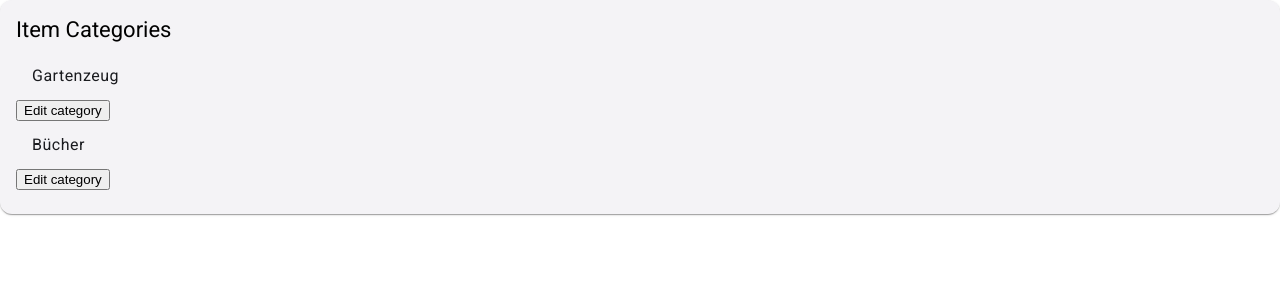
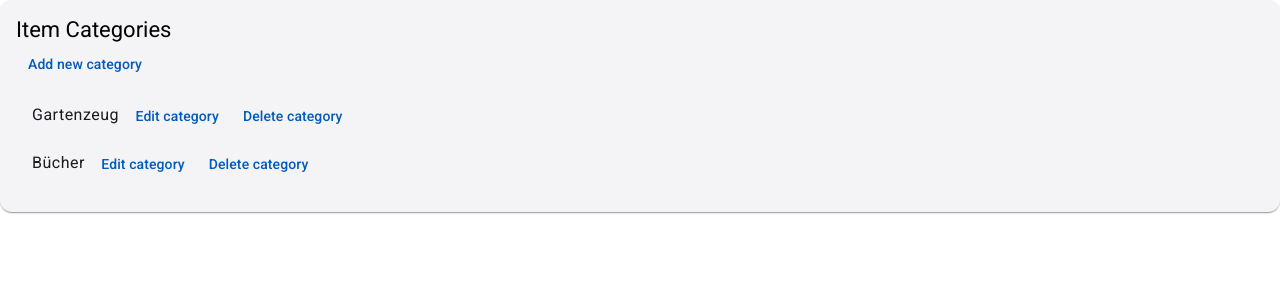
Before and after one commit to hannaseithe/boxApp, an Angular app: page /cat-list in a window 1280 px wide. Shown: the top 300 px of the page. Built offline with nearby package versions, Linux system fonts and the light colour scheme.

Commit message:
CatListComp

```diff
--- a/src/app/cat-list/cat-list.component.html
+++ b/src/app/cat-list/cat-list.component.html
@@ -1,19 +1,48 @@
 <mat-card>
     <mat-card-header>
         <mat-card-title>Item Categories</mat-card-title>
+        <mat-card-subtitle>
+            @if (!addNew) {
+
+            <button mat-button (click)="add()">
+                Add new category
+            </button>
+            }
+            @if (addNew) {
+
+            <mat-form-field>
+                <input matInput [formControl]="catFC" id="catName" type="text" required />
+
+            </mat-form-field>
+            <button mat-button (click)="updateCat()" [disabled]="!catFC.valid">Save</button>
+
+            }
+
+        </mat-card-subtitle>
+
     </mat-card-header>
     <mat-card-content>
         <mat-list role="list">
             @for (cat of cats(); track cat) {
-            <mat-list-item role="listitem">{{ cat?.name }}</mat-list-item>
-            <button (click)="edit(cat)">
-                Edit category
-              </button>
+            @if (!isCatEdited(cat.id)) {
+            <mat-list-item role="listitem">
+                {{ cat?.name }}
+                <button mat-button (click)="edit(cat)">
+                    Edit category
+                </button>
+                <button mat-button (click)="delete(cat)">
+                    Delete category
+                </button>
+            </mat-list-item>
+            }
             @if (isCatEdited(cat.id)) {
-                <div>
-                    <input matInput [formControl]="cat.name" id="catName" type="text" required>
-                    <button mat-button (click)="updateCat()" [disabled]="!form.valid">Save</button>
-                </div>
+
+            <mat-form-field>
+                <input matInput [formControl]="catFC" id="catName" type="text" required />
+
+            </mat-form-field>
+            <button mat-button (click)="updateCat(cat)" [disabled]="!catFC.valid">Save</button>
+
             }
             }
         </mat-list>
--- a/src/app/cat-list/cat-list.component.ts
+++ b/src/app/cat-list/cat-list.component.ts
@@ -4,7 +4,10 @@ import { Cat, uniqueId } from '../app';
 import { RouterModule } from '@angular/router';
 import { MatListModule } from '@angular/material/list';
 import { MatCardModule } from '@angular/material/card';
-import { ReactiveFormsModule } from '@angular/forms';
+import { FormControl, ReactiveFormsModule } from '@angular/forms';
+import { MatButtonModule } from '@angular/material/button';
+import { MatInputModule } from '@angular/material/input';
+import { MatFormFieldModule } from '@angular/material/form-field';
 
 @Component({
   selector: 'app-cat-list',
@@ -13,6 +16,9 @@ import { ReactiveFormsModule } from '@angular/forms';
     RouterModule,
     MatListModule,
     MatCardModule,
+    MatButtonModule,
+    MatInputModule,
+    MatFormFieldModule,
     ReactiveFormsModule,
   ],
   templateUrl: './cat-list.component.html',
@@ -20,17 +26,30 @@ import { ReactiveFormsModule } from '@angular/forms';
 })
 export class CatListComponent {
 
+  addNew = false
+
+  catFC: FormControl
+
   public cats: Signal<Cat[]>
 
   catVisibility: { [id: string]: boolean } = {};
 
-  constructor(private data:DbService){
+  constructor(private data: DbService) {
     this.cats = this.data.Cats
+    this.catFC = new FormControl("")
   }
 
-  edit(cat: Cat){
+  edit(cat: Cat) {
+    for (let key in this.catVisibility) {
+      this.catVisibility[key] = false
+    }
     this.catVisibility[cat.id] = true;
-    //name = new FormControl('');
+    this.catFC.setValue(cat.name)
+  }
+
+  add() {
+    this.addNew = true
+    this.catFC.setValue("")
   }
 
   isCatEdited(catId: uniqueId): boolean {
@@ -38,8 +57,29 @@ export class CatListComponent {
     return !!this.catVisibility[catId];
   }
 
-  updateCat() {
+  updateCat(cat?: Cat) {
+    let edCat: any
+    if (cat) {
+      edCat = {
+        id: cat.id,
+        name: this.catFC.value
+      }
+    } else {
+      edCat = {
+        name: this.catFC.value
+      }
+    }
+
+    let updatedCat = this.data.updateCat(edCat)
+    if (updatedCat) {
+      this.catVisibility[updatedCat.id] = false;
+      this.addNew = false;
+    }
 
   }
 
+  delete(cat:Cat) {
+    this.data.deleteCat(cat.id)
+  }
+
 }
--- a/src/app/db.service.ts
+++ b/src/app/db.service.ts
@@ -136,8 +136,40 @@ export class DbService {
     return this.Cats()
   }
 
+  getCategory(id:uniqueId) {
+    let result = this.Cats().find(cat => cat.id == id)
+    return result
+  }
+
   getCategoryName(id: uniqueId) {
     return this.Cats().find(cat => cat.id == id)?.name
+  }
+
+  updateCat(edCat:Cat) {
+    if (!edCat.id) {
+      edCat.id = crypto.randomUUID();
+      this.Cats().push(edCat)
+    } else {
+      let i = this.Cats().findIndex(cat => cat.id == edCat.id)
+      if (i > -1) {
+        this.Cats().splice(i, 1, edCat);
+      }
+    }
+    localStorage.setItem('cats', JSON.stringify(this.Cats()))
+    this.updateFK()
+    return this.getCategory(edCat.id)
+
+  }
+
+  deleteCat(id: uniqueId) {
+    let i = this.Cats().findIndex((cat) => cat.id == id)
+    if (i > -1) {
+      this.Cats().splice(i, 1);
+    } else {
+      return
+    }
+    localStorage.setItem('cats', JSON.stringify(this.Cats()))
+    this.updateFK()
   }
 
   getItem(id: uniqueId) {
```
